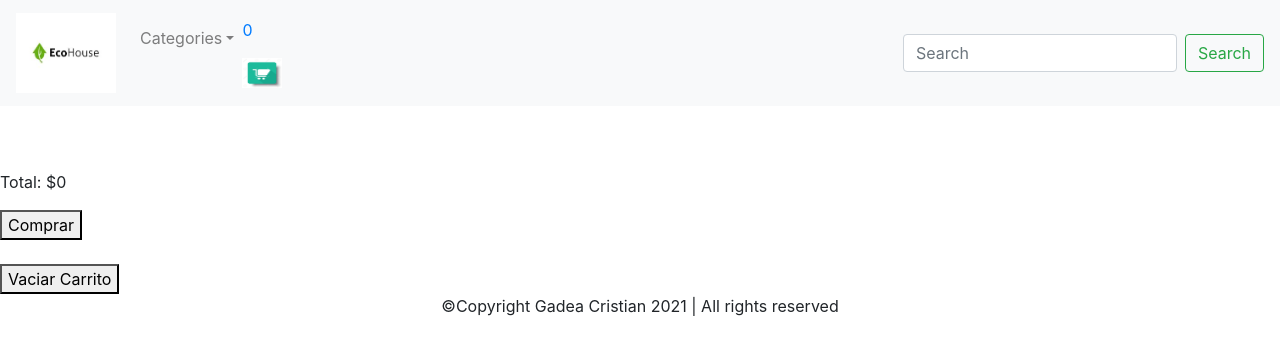
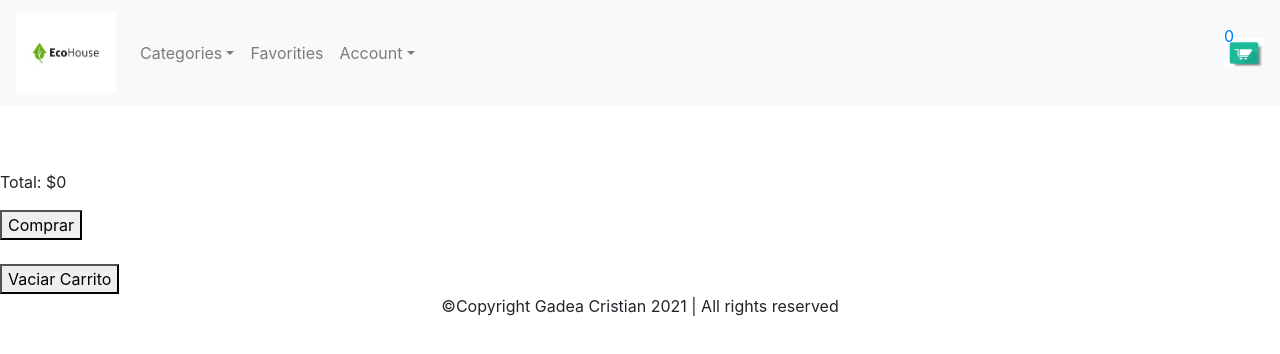
Before and after one commit to CrisGadea/EcoTienda-Gadea, a React (Create React App) app: page /cart in a window 1280 px wide. Shown: the top 354 px of the page. Built offline with nearby package versions, Linux system fonts and the light colour scheme.

Commit message:
Finish works

```diff
--- a/src/App.css
+++ b/src/App.css
@@ -32,6 +32,12 @@
   width: 250px;
   height: 200px;
 }
+
+#cartQ{
+  position: absolute;
+  top: 1.5rem;
+}
+
 .hidden{
   display:none;
 }
--- a/src/components/BuyerForm/BuyerFormContainer.jsx
+++ b/src/components/BuyerForm/BuyerFormContainer.jsx
@@ -5,9 +5,9 @@ import { Context } from '../../services/Context';
 import firebase from "firebase/app";
 
 export const BuyerFormContainer = () => {
-    const {total, cart, clear, setCartQuantity} = useContext(Context);
+    const {total, cart, clear, setConteo} = useContext(Context);
 
-    const checkProductos = async (nombre, email, celular) => {
+    const checkProductos =  (nombre, email, celular) => {
         let productos = db.collection("Products").where(
             firebase.firestore.FieldPath.documentId(),
             "in",
@@ -32,7 +32,7 @@ export const BuyerFormContainer = () => {
                 crearOrder(nombre, email, celular);
                 batch.commit().then(()=>{
                     clear();
-                    setCartQuantity(0);
+                    setConteo(0);
                 })
             }else{
                 alert("Sin stock!! \n Revisar la consola para mas detalle.")
--- a/src/components/Cart/Cart.jsx
+++ b/src/components/Cart/Cart.jsx
@@ -10,7 +10,7 @@ const Cart = () => {
         <div>
             <ul>
             {cart.map(item => (
-                <div classtype="mb-3">
+                <div classtype="mb-3" key={item.id}>
                     <div classtype="pt-4 wish-list">
                         <div classtype="row mb-4">
                         <div classtype="col-md-5 col-lg-3 col-xl-3">
@@ -30,7 +30,7 @@ const Cart = () => {
                                 </div>
                                 <div classtype="d-flex justify-content-between align-items-center">
                                     <div>
-                                        <button type="button" classtype="btn btn-primary btn-block" onClick={() => {removeFromCart(item.id)}}>Remove Item</button>
+                                        <button classtype="btn btn-primary btn-block" onClick={() => {removeFromCart(item.id)}}>Remove Item</button>
                                     </div>
                                     <p classtype="mb-0"><span><strong id="summary">${ item.price }</strong></span></p>
                                 </div>
--- a/src/components/Cart/KartWidget.jsx
+++ b/src/components/Cart/KartWidget.jsx
@@ -2,18 +2,17 @@ import React, { useContext } from "react";
 import '../../App.css';
 import { Context } from "../../services/Context";
 import image from '../../assets/carrito.jpg';
-import { Link } from 'react-router-dom';
 
 
 const KartWidget = () => {
 
-    const { cartQuantity } = useContext(Context);
+    const { conteo } = useContext(Context);
 
         return(
-            <Link to="/cart">
-                <p id="cartQ">{cartQuantity}</p>
+            <>
+                <p id="cartQ">{conteo}</p>
                 <img src={image} width="40px" height="30px" alt="Kart"/>
-            </Link>
+            </>
         );
 
 }
--- a/src/components/NavBar/NavBar.jsx
+++ b/src/components/NavBar/NavBar.jsx
@@ -2,11 +2,12 @@ import '../../App.css';
 import KartWidget from '../Cart/KartWidget';
 import Eco from '../../assets/ecohouse.jpg';
 import { Link } from "react-router-dom";
-import { Navbar,  NavDropdown, Nav, Form, FormControl, Button} from 'react-bootstrap';
+import { Navbar,  NavDropdown, Nav, Form} from 'react-bootstrap';
 
 const NavBarC = () => {
 
       return (
+
             <Navbar bg="light" expand="lg">
                 <Link to="/">
                     <Navbar.Brand><img src={Eco} alt="eco" width="100px"/></Navbar.Brand>
@@ -22,17 +23,22 @@ const NavBarC = () => {
                             <NavDropdown.Divider />
                             <NavDropdown.Item><Link to="/category/5">House</Link></NavDropdown.Item>
                         </NavDropdown>
+                        <Nav.Link>Favorities</Nav.Link>
+                        <NavDropdown title="Account" id="basic-nav-dropdown">
+                            <NavDropdown.Item>Info</NavDropdown.Item>
+                            <NavDropdown.Divider />
+                            <NavDropdown.Item>Sign Out</NavDropdown.Item>
+                        </NavDropdown>
 
+                    </Nav>
+                    <Form inline>
                         <Link to="/cart">
                             <KartWidget/>
                         </Link>
-                    </Nav>
-                    <Form inline>
-                        <FormControl type="text" placeholder="Search" className="mr-sm-2" />
-                        <Button variant="outline-success">Search</Button>
                     </Form>
                 </Navbar.Collapse>
         </Navbar>
+
       );
     }
 
--- a/src/services/Context.jsx
+++ b/src/services/Context.jsx
@@ -3,21 +3,22 @@ export const Context = createContext();
 
 export const DataProvider = ({children}) =>{
     const [cart, setCart] = useState([]);
-    const [cartQuantity, setCartQuantity] = useState(0);
     const [total, setTotal] = useState(0);
+    const [conteo, setConteo] = useState(0);
 
     useEffect(() => {
         calculateTotal();
         // eslint-disable-next-line
-    }, [cart, total]);
+    }, [cart]);
 
     const isntInCart = (receivedItem) => cart.filter(item => item.id === receivedItem.id).length === 0;
     const addToCart = (receivedItem) =>{
-        console.log(receivedItem.quantity, cartQuantity);
 
         if (isntInCart(receivedItem)){
+            let counti = conteo + receivedItem.quantity;
+            setConteo(counti);
             setCart([...cart, receivedItem]);
-            setCartQuantity(cartQuantity + receivedItem.quantity);
+            console.log(receivedItem.quantity, conteo);
 
         }else{
             alert("Ya se encuentra este producto en el carrito.")
@@ -25,7 +26,7 @@ export const DataProvider = ({children}) =>{
     };
 
     const calculateTotal = () => {
-        let acumulador=0
+        let acumulador=0;
         cart.map(item => (
             acumulador += (parseInt(item.price) * parseInt(item.quantity))
         ));
@@ -35,15 +36,15 @@ export const DataProvider = ({children}) =>{
     const removeFromCart = (id) => {
         let cant = cart.find(prod => prod.id === id).quantity;
         setCart(cart.filter(prod => prod.id !== id));
-        setCartQuantity(cartQuantity - cant);
+        setConteo(conteo - cant);
     }
 
     const clear = () => {
         setCart([]);
-        setCartQuantity(0);
+        setConteo(0);
     };
 
-    return <Context.Provider value = {{cart, cartQuantity, total, setTotal, setCartQuantity, setCart, addToCart, removeFromCart, clear}}>
+    return <Context.Provider value = {{cart, conteo, total, setTotal, setCart, addToCart, removeFromCart, clear}}>
                 {children}
            </Context.Provider>
 }
```
